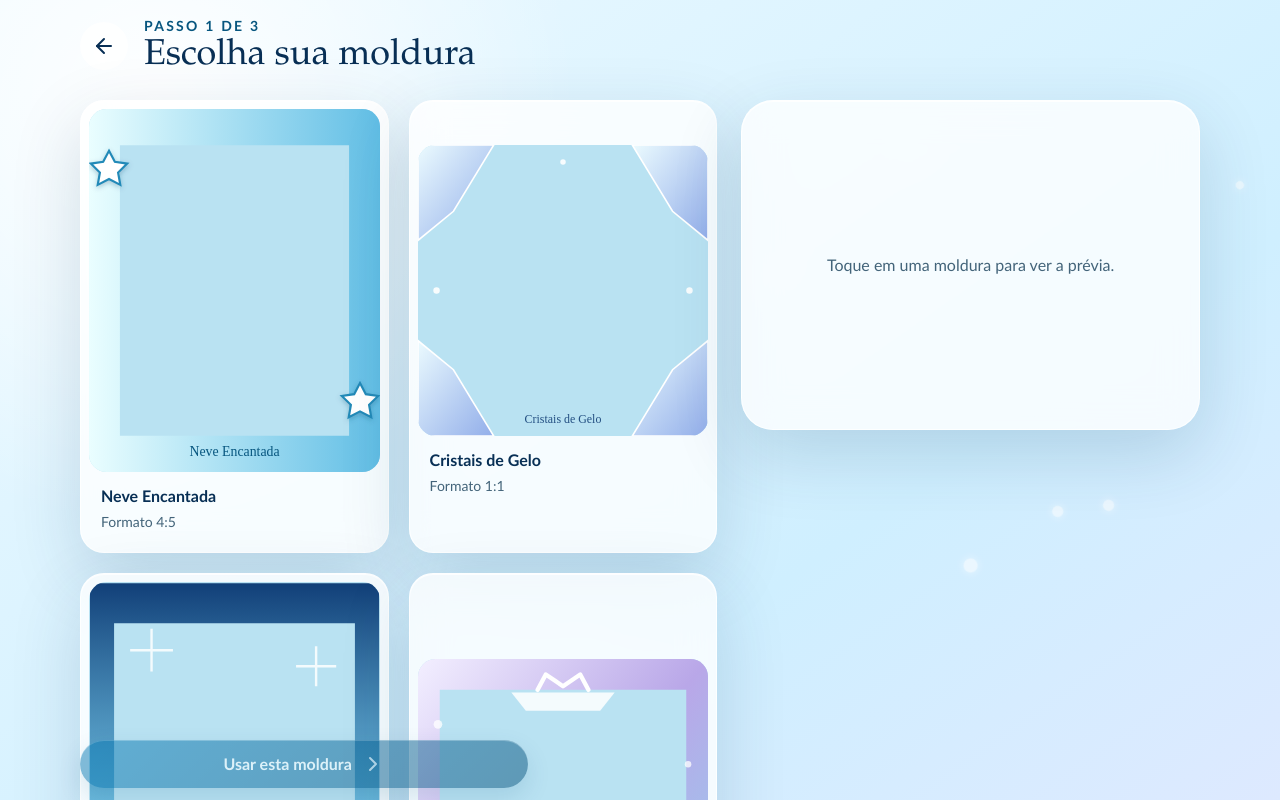
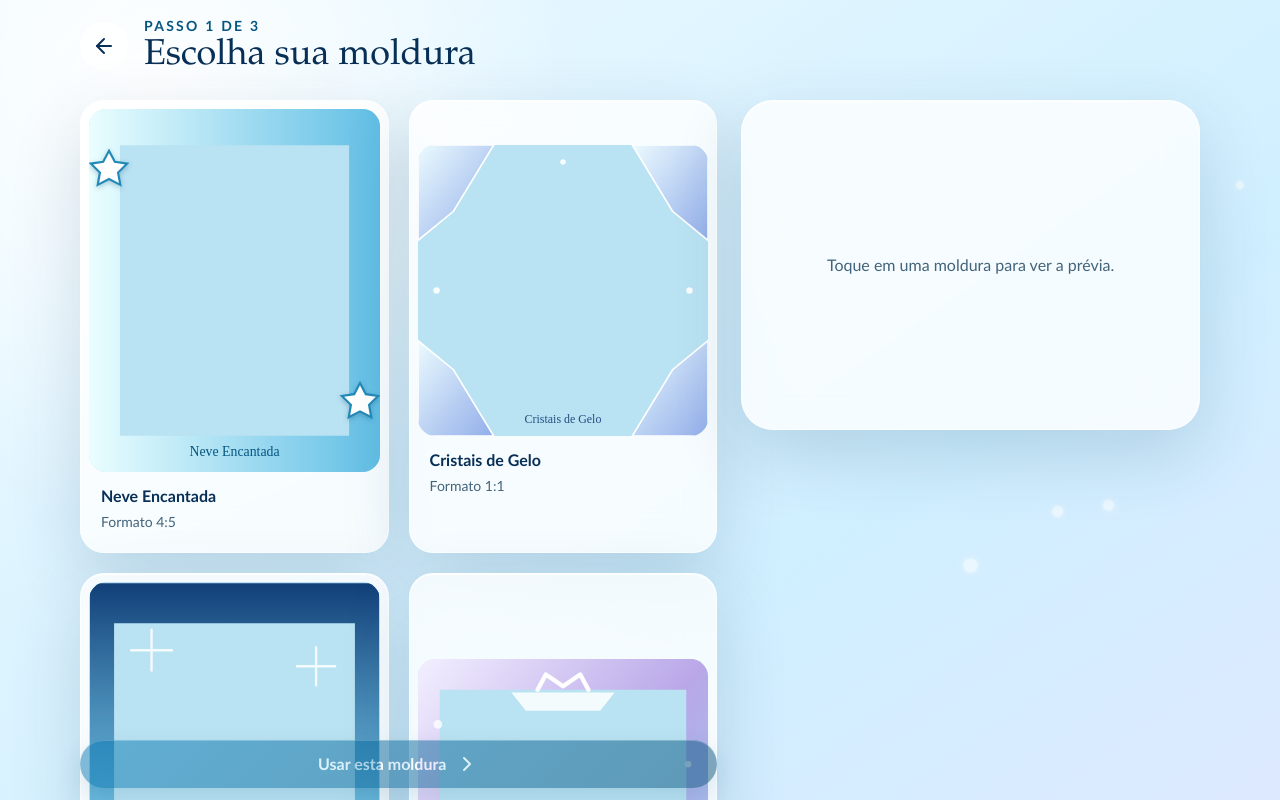
Before and after one commit to notliarr/aventura-congelante, a Next.js app: page / in a window 1280 px wide. Both pictures are taken after a click on the button "Começar". Shown: the top 800 px of the page. Built offline with nearby package versions, Linux system fonts and the light colour scheme; no server answers.

Commit message:
Ajusta ações no desktop e painel do QR Code

```diff
--- a/components/FrameSelector.tsx
+++ b/components/FrameSelector.tsx
@@ -8,6 +8,7 @@ import { Button } from "./ui/Button";
 export function FrameSelector({ frames, selected, onSelect, onContinue, onBack }: { frames: Frame[]; selected: Frame | null; onSelect: (frame: Frame) => void; onContinue: () => void; onBack: () => void }) {
   return <main id="conteudo" className="relative z-10 mx-auto min-h-dvh max-w-6xl px-4 py-6 safe-top safe-bottom"><header className="mb-6 flex items-center gap-4"><button onClick={onBack} className="grid size-12 place-items-center rounded-full bg-white/75" aria-label="Voltar ao início"><ArrowLeft/></button><div><p className="text-sm font-bold uppercase tracking-[.16em] text-[#07567f]">Passo 1 de 3</p><h1 className="display text-3xl sm:text-4xl">Escolha sua moldura</h1></div></header>
     <div className="grid gap-6 lg:grid-cols-[1fr_.72fr]"><section className="grid grid-cols-2 gap-3 sm:gap-5" aria-label="Molduras disponíveis">{frames.map((frame, index) => <motion.button initial={{ opacity: 0, y: 12 }} animate={{ opacity: 1, y: 0 }} transition={{ delay: index * .05 }} key={frame.id} onClick={() => onSelect(frame)} aria-pressed={selected?.id === frame.id} className={`glass relative overflow-hidden rounded-[1.5rem] p-2 text-left transition ${selected?.id === frame.id ? "ring-4 ring-[#0876ad]" : "hover:-translate-y-1"}`}><div className={`relative w-full overflow-hidden rounded-[1.1rem] bg-[#b9e2f2] ${frame.aspectRatio === "1:1" ? "aspect-square" : frame.aspectRatio === "9:16" ? "aspect-[9/16]" : "aspect-[4/5]"}`}><Image src={frame.previewUrl} alt={`Prévia da moldura ${frame.name}`} fill className="object-contain"/></div><div className="p-3"><span className="font-bold">{frame.name}</span><span className="mt-1 block text-sm text-[#43647a]">Formato {frame.aspectRatio}</span></div>{selected?.id === frame.id && <span className="absolute right-4 top-4 grid size-9 place-items-center rounded-full bg-[#07567f] text-white"><Check className="size-5"/></span>}</motion.button>)}</section>
-      <aside className="glass sticky top-5 hidden h-fit rounded-[2rem] p-5 lg:block">{selected ? <><div className={`relative mx-auto max-h-[60dvh] max-w-sm overflow-hidden rounded-[1.5rem] bg-[#a8d9ec] ${selected.aspectRatio === "1:1" ? "aspect-square" : selected.aspectRatio === "9:16" ? "aspect-[9/16]" : "aspect-[4/5]"}`}><Image src={selected.previewUrl} alt={`Moldura ${selected.name} ampliada`} fill className="object-contain"/></div><h2 className="display mt-5 text-2xl">{selected.name}</h2><p className="mt-1 text-[#43647a]">Proporção {selected.aspectRatio}</p></> : <div className="grid min-h-72 place-items-center text-center text-[#43647a]">Toque em uma moldura para ver a prévia.</div>}</aside>
-    </div><div className="sticky bottom-3 z-20 mt-6"><Button onClick={onContinue} disabled={!selected} className="w-full shadow-2xl sm:mx-auto sm:flex sm:max-w-md">Usar esta moldura <ChevronRight/></Button></div></main>;
+      <aside className="glass sticky top-5 hidden h-fit rounded-[2rem] p-5 lg:col-start-2 lg:row-span-2 lg:row-start-1 lg:block">{selected ? <><div className={`relative mx-auto max-h-[60dvh] max-w-sm overflow-hidden rounded-[1.5rem] bg-[#a8d9ec] ${selected.aspectRatio === "1:1" ? "aspect-square" : selected.aspectRatio === "9:16" ? "aspect-[9/16]" : "aspect-[4/5]"}`}><Image src={selected.previewUrl} alt={`Moldura ${selected.name} ampliada`} fill className="object-contain"/></div><h2 className="display mt-5 text-2xl">{selected.name}</h2><p className="mt-1 text-[#43647a]">Proporção {selected.aspectRatio}</p></> : <div className="grid min-h-72 place-items-center text-center text-[#43647a]">Toque em uma moldura para ver a prévia.</div>}</aside>
+      <div className="sticky bottom-3 z-20 lg:col-start-1 lg:row-start-2"><Button onClick={onContinue} disabled={!selected} className="w-full shadow-2xl sm:mx-auto sm:flex sm:max-w-md lg:max-w-none">Usar esta moldura <ChevronRight/></Button></div>
+    </div></main>;
 }
--- a/components/admin/QRCodeGenerator.tsx
+++ b/components/admin/QRCodeGenerator.tsx
@@ -47,9 +47,6 @@ export function QRCodeGenerator() {
           <Button onClick={download}><Download className="size-4" /> Baixar PNG</Button>
           <Button variant="secondary" onClick={() => window.print()}><Printer className="size-4" /> Imprimir</Button>
         </div>
-        <p className="mt-5 text-sm leading-6 text-[#43647a]">
-          Defina <code>NEXT_PUBLIC_SITE_URL</code> com o domínio final da Vercel antes de imprimir.
-        </p>
       </div>
     </section>
   );
```
